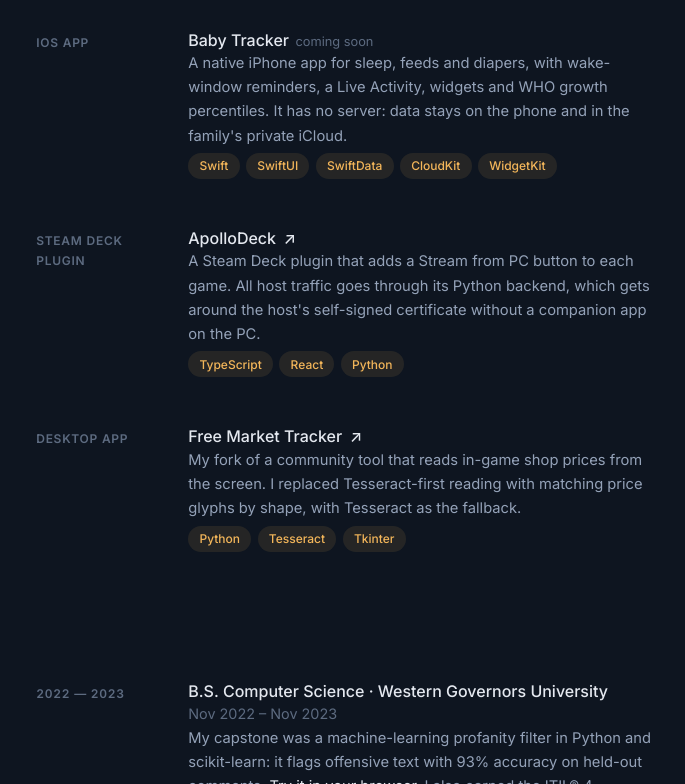
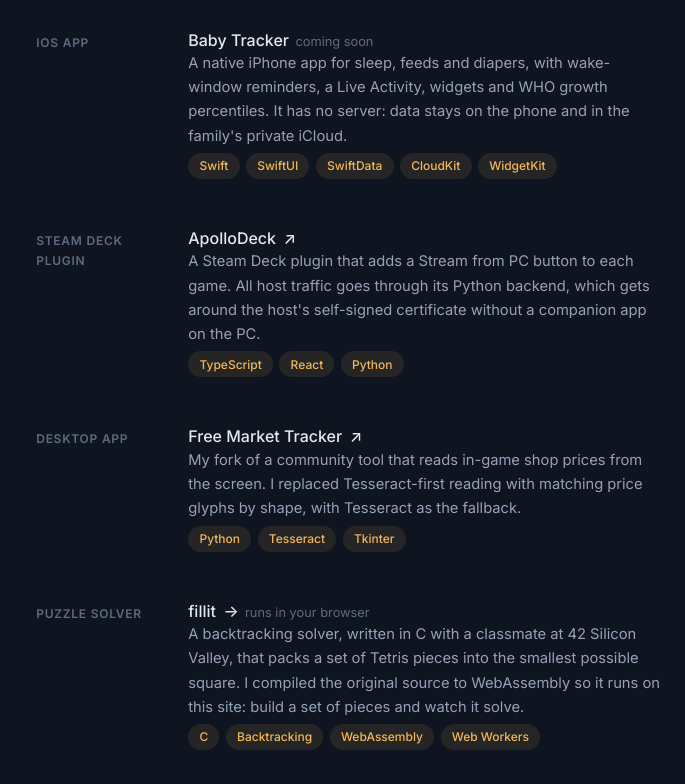
Before and after one commit to ant-codez/ant-codez.github.io, a plain HTML site: page index.html in a window 1280 px wide. Shown: the part 2016-2800 px from the top of the page, without its empty margins (595-1280 px from the left). Drawn offline with Linux system fonts and the light colour scheme.

Commit message:
Projects: add fillit, linking to its in-browser demo
Co-Authored-By: Claude Opus 5.5 <noreply@anthropic.com>
Claude-Session: https://claude.ai/code/session_016wNQp2Rn55hiCXz8mPLEMb

```diff
--- a/index.html
+++ b/index.html
@@ -58,6 +58,7 @@
 <li class="item"><div class="when">iOS app</div><div><h3>Baby Tracker<span class="nolink">coming soon</span></h3><p>A native iPhone app for sleep, feeds and diapers, with wake-window reminders, a Live Activity, widgets and WHO growth percentiles. It has no server: data stays on the phone and in the family's private iCloud.</p><div class="pills"><span>Swift</span><span>SwiftUI</span><span>SwiftData</span><span>CloudKit</span><span>WidgetKit</span></div></div></li>
 <li class="item"><div class="when">Steam Deck plugin</div><div><h3><a href="https://github.com/ant-codez/apollodeck" target="_blank" rel="noopener">ApolloDeck <span class="arrow">↗</span></a></h3><p>A Steam Deck plugin that adds a Stream from PC button to each game. All host traffic goes through its Python backend, which gets around the host's self-signed certificate without a companion app on the PC.</p><div class="pills"><span>TypeScript</span><span>React</span><span>Python</span></div></div></li>
 <li class="item"><div class="when">Desktop app</div><div><h3><a href="https://github.com/ant-codez/Bankers-Maplestory-Free-Market-Tracker" target="_blank" rel="noopener">Free Market Tracker <span class="arrow">↗</span></a></h3><p>My fork of a community tool that reads in-game shop prices from the screen. I replaced Tesseract-first reading with matching price glyphs by shape, with Tesseract as the fallback.</p><div class="pills"><span>Python</span><span>Tesseract</span><span>Tkinter</span></div></div></li>
+<li class="item"><div class="when">Puzzle solver</div><div><h3><a href="fillit/index.html">fillit <span class="arrow">→</span></a><span class="nolink">runs in your browser</span></h3><p>A backtracking solver, written in C with a classmate at 42 Silicon Valley, that packs a set of Tetris pieces into the smallest possible square. I compiled the original source to WebAssembly so it runs on this site: build a set of pieces and watch it solve.</p><div class="pills"><span>C</span><span>Backtracking</span><span>WebAssembly</span><span>Web Workers</span></div></div></li>
       </ol>
     </section>
 
```
